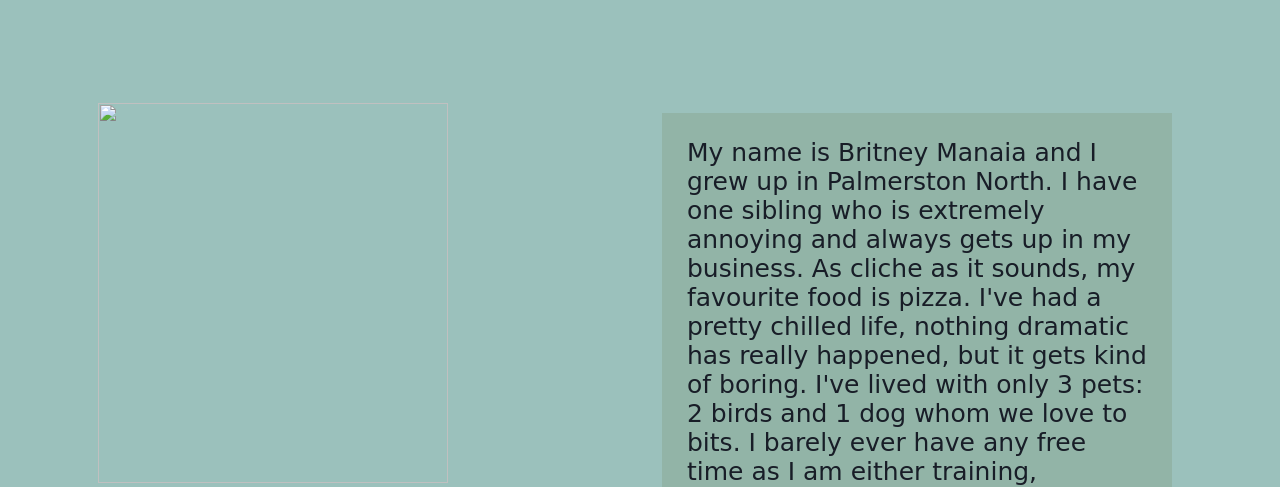
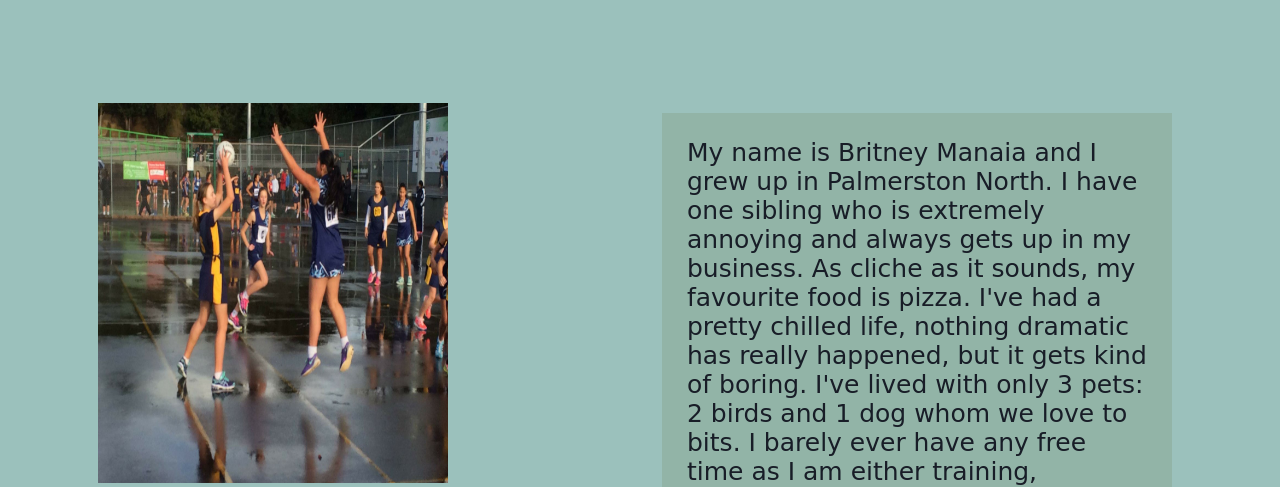
Before and after one commit to britneymanaia/britneymanaia.github.io, a plain HTML site: page aboutme.html in a window 1280 px wide. Shown: the part 322-809 px from the top of the page. Drawn offline with nearby package versions, Linux system fonts and the light colour scheme; a web font is replaced by a local one.

Commit message:
Update aboutme.html

```diff
--- a/aboutme.html
+++ b/aboutme.html
@@ -34,7 +34,7 @@
              <h1>About Me</h1>
              <p>A bit of information about myself</p>
 
-             <img alt src="netball1.jpg"> <!-- This should be on the RIGHT side of the page-->
+             <img alt src="Photos/netball1.jpg"> <!-- This should be on the RIGHT side of the page-->
 
              <div class="text"> <!-- This is the main text of this page-->
             My name is Britney Manaia and I grew up in Palmerston North. I have one sibling who is extremely annoying and always gets up in my business. As cliche as it sounds, my favourite food is pizza. I've had a pretty chilled life, nothing dramatic has really happened, but it gets kind of boring. I've lived with only 3 pets: 2 birds and 1 dog whom we love to bits. I barely ever have any free time as I am either training, umpiring or helping out with netball. All I ever do is listen to music as I don't particularly like the silence. I'm the type of person who would be there for anyone, doesn't matter who they are.
```
